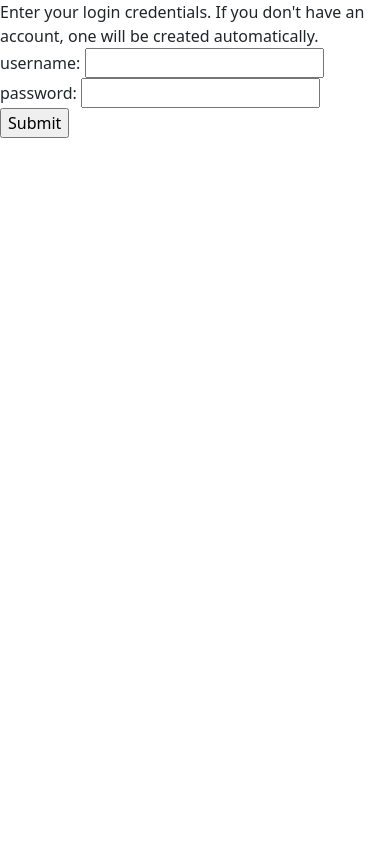
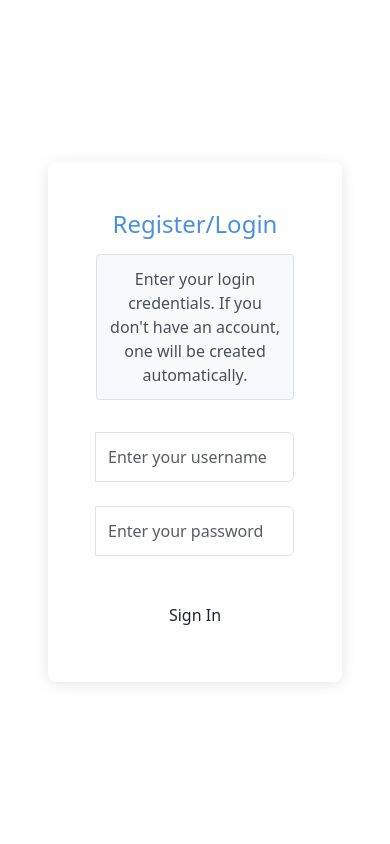
Before and after one commit to akaFM/Kinetic, a Django app: page /login in a window 390 px wide. Run offline with Django 5.2, Linux system fonts and the light colour scheme.

Commit message:
login page styled

```diff
--- a/taskFlow/tasks/forms.py
+++ b/taskFlow/tasks/forms.py
@@ -2,8 +2,8 @@ from django import forms
 from .models import Task
 
 class regsiterLogin(forms.Form):
-    username = forms.CharField(label="username", max_length=100)
-    password = forms.CharField(label="password", widget=forms.PasswordInput(), max_length=100)
+    username = forms.CharField(label="username", max_length=100, widget=forms.TextInput(attrs={'class': 'form-control', 'placeholder': 'Enter your username'}))
+    password = forms.CharField(label="password", widget=forms.PasswordInput(attrs={'class': 'form-control', 'placeholder': 'Enter your password'}), max_length=100)
 
 
 class TaskForm(forms.ModelForm): # used to create a new task
--- a/taskFlow/tasks/static/tasks/login.css
+++ b/taskFlow/tasks/static/tasks/login.css
@@ -0,0 +1,48 @@
+/* tasks/static/tasks/login.css */
+.login-box {
+    padding: 2.5rem;
+}
+
+.login-header {
+    text-align: center;
+    margin-bottom: 2rem;
+}
+
+.login-header h2 {
+    color: var(--accent-color);
+    margin-bottom: 0.5rem;
+}
+
+.login-submit {
+    margin-top: 1rem;
+}
+
+.login-submit:hover {
+    background-color: #357abd;
+}
+
+.auth-links {
+    margin-top: 1.5rem;
+    text-align: center;
+}
+
+.auth-links a {
+    color: var(--accent-color);
+    text-decoration: none;
+}
+
+.auth-links a:hover {
+    text-decoration: underline;
+}
+
+.form-label {
+    display: block;
+    margin-bottom: 0.5rem;
+    font-weight: 500;
+}
+
+.form-control {
+    padding: 12px;
+    border: 1px solid #dee2e6;
+    transition: border-color 0.15s ease-in-out, box-shadow 0.15s ease-in-out;
+}
--- /dev/null
+++ b/taskFlow/tasks/static/tasks/login.js
@@ -0,0 +1,21 @@
+document.addEventListener('DOMContentLoaded', () => {
+    const authMessage = document.getElementById('authMessage');
+    if (authMessage) {
+        if (authMessage.textContent.toLowerCase().includes('invalid') ||
+            authMessage.textContent.toLowerCase().includes('error')) {
+            authMessage.classList.add('error');
+        }
+    }
+
+    document.querySelectorAll('.form-control').forEach(input => {
+        input.addEventListener('focus', () => {
+            input.placeholder = '';
+        });
+
+        input.addEventListener('blur', () => {
+            if (!input.value) {
+                input.placeholder = input.type === 'text' ? 'Enter your username' : 'Enter your password';
+            }
+        });
+    });
+});
--- a/taskFlow/tasks/static/tasks/styles.css
+++ b/taskFlow/tasks/static/tasks/styles.css
@@ -0,0 +1,61 @@
+/* tasks/static/tasks/styles.css */
+:root {
+    --accent-color: #4a90e2;
+}
+
+.auth-container {
+    min-height: 100vh;
+    display: flex;
+    align-items: center;
+    padding: 2rem;
+}
+
+.auth-box {
+    background: white;
+    border-radius: 8px;
+    box-shadow: 0 2px 15px rgba(0, 0, 0, 0.1);
+    width: 100%;
+    max-width: 400px;
+    margin: 0 auto;
+}
+
+.form-control:focus {
+    border-color: var(--accent-color);
+    box-shadow: 0 0 0 0.25rem rgba(74, 144, 226, 0.25);
+}
+
+.auth-message {
+    padding: 12px;
+    border-radius: 4px;
+    margin-bottom: 1.5rem;
+    background-color: #f8f9fa;
+    border: 1px solid #dee2e6;
+    color: #495057;
+    transition: all 0.3s ease;
+}
+
+.auth-message.error {
+    background-color: #f8d7da;
+    border-color: #f5c6cb;
+    color: #721c24;
+}
+
+.input-group {
+    margin-bottom: 1.5rem;
+}
+
+.form-control::placeholder {
+    color: #adb5bd;
+    opacity: 1;
+}
+
+@media (max-width: 768px) {
+    .auth-box {
+        padding: 1.5rem;
+        margin: 0 1rem;
+    }
+
+    .login-header h2 {
+        font-size: 1.5rem;
+    }
+}
--- a/taskFlow/tasks/templates/tasks/login.html
+++ b/taskFlow/tasks/templates/tasks/login.html
@@ -2,18 +2,39 @@
 {% load static %}
 
 {% block head %}
-        <link rel="stylesheet" type="text/css" href="{% static 'tasks/login.css' %}">
+    <link rel="stylesheet" href="{% static 'tasks/login.css' %}">
+    <script defer src="{% static 'tasks/login.js' %}"></script>
 {% endblock %}
 
 {% block title %}Login{% endblock %}
 
 {% block body %}
-<form action="{% url 'login' %}" method="post" class="login-form" id="loginForm"></form>
-    {% csrf_token %}
-    <div class="message">{{ msg }}</div>
-    <div class="form-content">
-        {{ form }}
+<div class="auth-container">
+    <div class="auth-box">
+        <form action="{% url 'login' %}" method="post" class="p-4">
+            {% csrf_token %}
+            <div class="login-header">
+                <h2 class="mb-3">Register/Login</h2>
+                {% if msg %}
+                <div class="auth-message" id="authMessage">{{ msg }}</div>
+                {% endif %}
+            </div>
+
+            {% for field in form %}
+                <div class="input-group">
+                    <label for="{{ field.id_for_label }}" class="form-label">
+                    </label>
+                    {{ field }}
+                    {% if field.errors %}
+                        <div class="invalid-feedback d-block">
+                            {{ field.errors|first }}
+                        </div>
+                    {% endif %}
+                </div>
+            {% endfor %}
+
+            <button type="submit" class="btn login-submit w-100">Sign In</button>
+        </form>
     </div>
-    <input type="submit" value="Submit" class="login-submit">
-</form>
+</div>
 {% endblock %}
```
